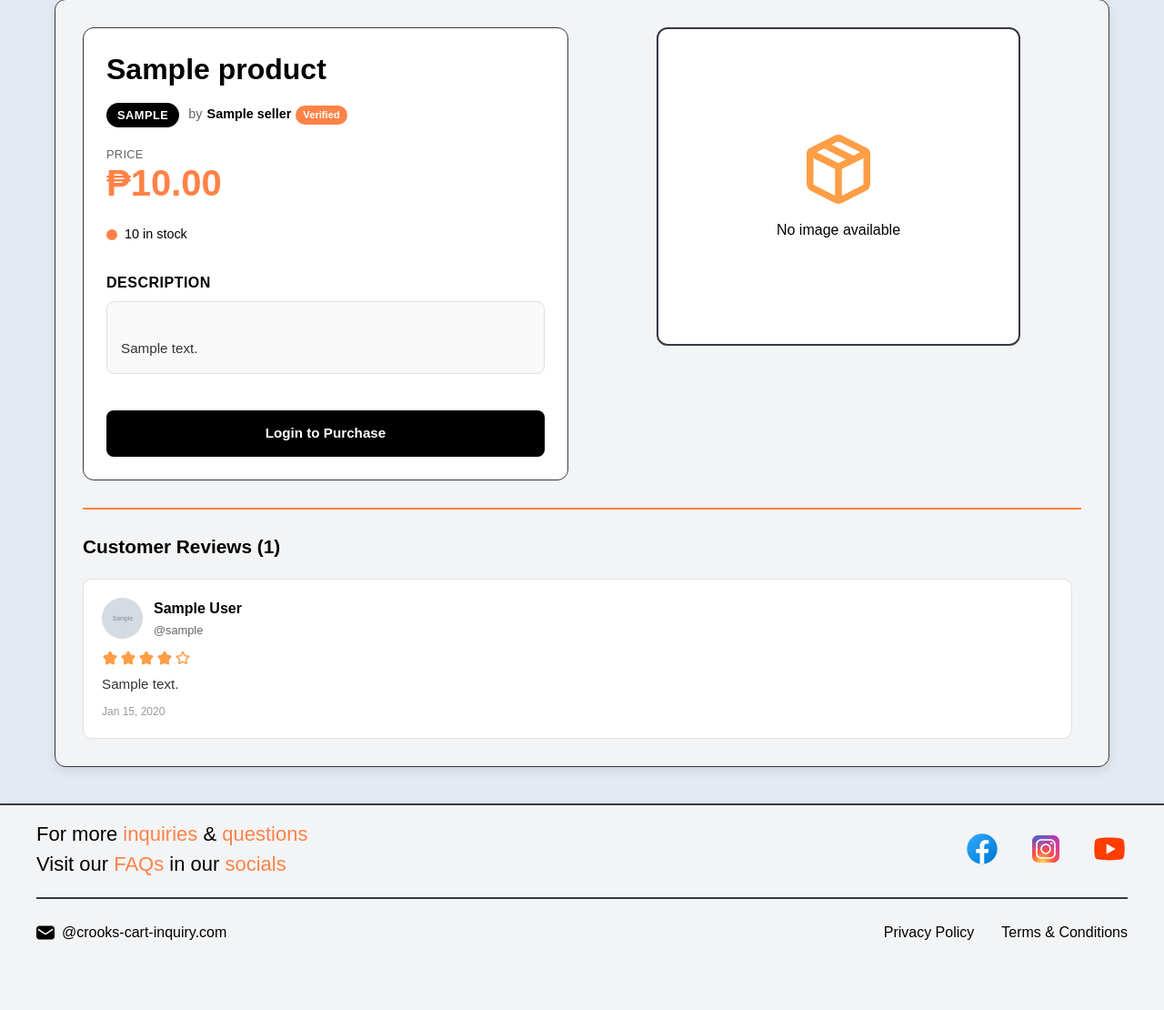
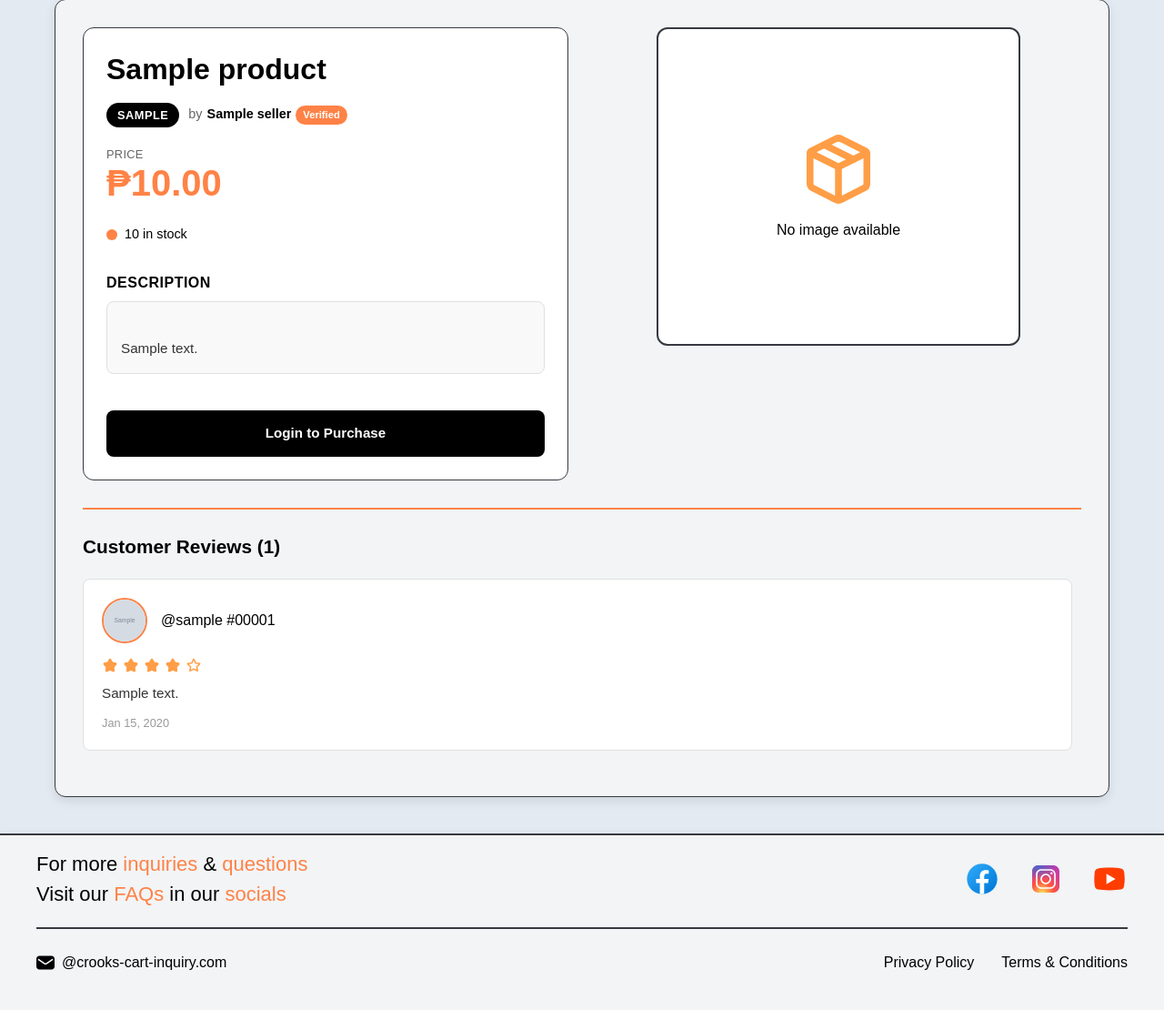
Before and after one commit to Neoubie051117/Crooks-Cart-Collectives, a PHP site: page /pages/product-detail.php?id=1 in a window 1280 px wide. Shown: the part 101-1211 px from the top of the page at 91% size. Before the commit the page ends 1134 px from the top, so only its background shows below. Run offline with PHP 8.4, Linux system fonts and the light colour scheme; tables that the repository leaves empty hold one stand-in row (values such as "Sample post"); grey boxes marked "Sample" are stand-in pictures.

Commit message:
0.0.29
Add robust image handling and fallbacks across pages: new helper functions locate thumbnails (using server-side glob via data-storage-handler), normalize asset paths for root/pages contexts, and use a package.svg fallback. Add a global client-side image error handler and adjust hero slider selectors/behavior and header path fixes. Restrict product queries to active items with stock_quantity > 0 and update links to pages/product-detail.php. Improve review UI: include user_id, format usernames as '@username #00001', serve profile pictures via data-storage-handler with fallbacks, and add review styles. Update generated timestamps in logs and append database connection error entries; remove a redundant CSS hover rule.

```diff
--- a/pages/product-detail.php
+++ b/pages/product-detail.php
@@ -19,9 +19,9 @@ try {
     $product = $stmt->fetch(PDO::FETCH_ASSOC);
 
     if ($product) {
-        // Fetch reviews for this product with user profile and username
+        // Fetch reviews for this product with user profile
         $reviewStmt = $connection->prepare("
-            SELECT pr.*, u.first_name, u.last_name, u.username, u.profile_picture
+            SELECT pr.*, u.first_name, u.last_name, u.username, u.user_id, u.profile_picture
             FROM product_reviews pr
             JOIN users u ON pr.user_id = u.user_id
             WHERE pr.product_id = ?
@@ -37,6 +37,40 @@ try {
 if (!$product) {
     header('Location: product.php');
     exit;
+}
+
+// Helper function to format username with user ID (like @username #00001)
+function formatUsername($username, $userId) {
+    // Format: @username #00001 (padded to 5 digits)
+    return '@' . htmlspecialchars($username) . ' #' . str_pad($userId, 5, '0', STR_PAD_LEFT);
+}
+
+// Helper function to get profile picture URL
+function getProfilePictureUrl($picture) {
+    if (empty($picture)) {
+        return '../assets/image/icons/user-profile-circle.svg';
+    }
+
+    // If it's already a full URL
+    if (filter_var($picture, FILTER_VALIDATE_URL)) {
+        return $picture;
+    }
+
+    // Check if it's a path from data storage
+    if (strpos($picture, 'Crooks-Data-Storage/users/') === 0) {
+        return '../database/data-storage-handler.php?action=serve&path=' . urlencode($picture);
+    }
+
+    // If it's a relative path
+    if (strpos($picture, '../') === 0) {
+        return $picture;
+    }
+
+    if (strpos($picture, 'assets/') === 0) {
+        return '../' . $picture;
+    }
+
+    return $picture;
 }
 
 // Determine media files
@@ -79,6 +113,86 @@ if (empty($thumbnailUrls)) {
     <link rel="stylesheet" href="../styles/header.css">
     <link rel="stylesheet" href="../styles/product-detail.css">
     <link rel="stylesheet" href="../styles/footer.css">
+    <style>
+    /* Review section fixes */
+    .review-card {
+        display: flex;
+        flex-direction: column;
+        padding: 20px;
+        border: 1px solid #e0e0e0;
+        border-radius: 8px;
+        margin-bottom: 20px;
+        background: #ffffff;
+    }
+
+    .review-header {
+        display: flex;
+        align-items: center;
+        gap: 15px;
+        margin-bottom: 15px;
+    }
+
+    .reviewer-profile {
+        width: 50px;
+        height: 50px;
+        border-radius: 50%;
+        overflow: hidden;
+        background: #f5f5f5;
+        display: flex;
+        align-items: center;
+        justify-content: center;
+        border: 2px solid #FF8246;
+    }
+
+    .reviewer-profile img {
+        width: 100%;
+        height: 100%;
+        object-fit: cover;
+    }
+
+    .reviewer-info {
+        display: flex;
+        flex-direction: column;
+    }
+
+    .reviewer-username {
+        font-size: 1rem;
+        color: #000000;
+    }
+
+    .review-rating {
+        display: flex;
+        gap: 5px;
+        margin-bottom: 10px;
+    }
+
+    .star {
+        width: 18px;
+        height: 18px;
+        filter: brightness(0) saturate(100%) invert(59%) sepia(96%) saturate(374%) hue-rotate(338deg) brightness(101%) contrast(101%);
+    }
+
+    .review-comment {
+        color: #333333;
+        line-height: 1.6;
+        margin-bottom: 10px;
+        font-size: 0.95rem;
+    }
+
+    .review-date {
+        font-size: 0.8rem;
+        color: #999999;
+    }
+
+    .no-reviews-message {
+        text-align: center;
+        padding: 40px;
+        background: #f5f5f5;
+        border-radius: 8px;
+        color: #666666;
+        font-size: 1rem;
+    }
+    </style>
 </head>
 
 <body>
@@ -184,7 +298,7 @@ if (empty($thumbnailUrls)) {
                                 <span class="btn-text">Buy Now</span>
                             </button>
                             <?php else: ?>
-                            <a href="sign-in.php?redirect=<?php echo urlencode('product-details.php?id=' . $product['product_id']); ?>"
+                            <a href="sign-in.php?redirect=<?php echo urlencode('product-detail.php?id=' . $product['product_id']); ?>"
                                 class="btn btn-primary login-to-purchase-btn">
                                 <span class="btn-text">Login to Purchase</span>
                             </a>
@@ -194,7 +308,7 @@ if (empty($thumbnailUrls)) {
                 </div>
             </div>
 
-            <!-- Reviews Section (full width below) -->
+            <!-- Reviews Section (full width below) - FIXED: Only show username with user ID, no full name -->
             <div class="reviews-section">
                 <h2 class="reviews-title">Customer Reviews (<?php echo count($reviews); ?>)</h2>
 
@@ -208,20 +322,16 @@ if (empty($thumbnailUrls)) {
                     <div class="review-card">
                         <div class="review-header">
                             <div class="reviewer-profile">
-                                <?php if (!empty($review['profile_picture'])): ?>
-                                <img src="<?php echo htmlspecialchars($review['profile_picture']); ?>"
-                                    alt="<?php echo htmlspecialchars($review['first_name']); ?>"
+                                <?php
+                                $profilePic = getProfilePictureUrl($review['profile_picture'] ?? '');
+                                ?>
+                                <img src="<?php echo htmlspecialchars($profilePic); ?>"
+                                    alt="<?php echo htmlspecialchars($review['username']); ?>"
                                     onerror="this.onerror=null; this.src='../assets/image/icons/user-profile-circle.svg';">
-                                <?php else: ?>
-                                <img src="../assets/image/icons/user-profile-circle.svg" alt="Profile">
-                                <?php endif; ?>
                             </div>
                             <div class="reviewer-info">
-                                <div class="reviewer-name">
-                                    <?php echo htmlspecialchars($review['first_name'] . ' ' . $review['last_name']); ?>
-                                </div>
                                 <div class="reviewer-username">
-                                    @<?php echo htmlspecialchars($review['username']); ?>
+                                    <?php echo formatUsername($review['username'], $review['user_id']); ?>
                                 </div>
                             </div>
                         </div>
--- a/styles/product-detail.css
+++ b/styles/product-detail.css
@@ -381,10 +381,7 @@ body {
     color: #ffffff;
 }
 
-.btn-primary:hover:not(:disabled) {
-    background: #e66a2e;
-    box-shadow: 0 4px 12px rgba(255, 130, 70, 0.3);
-}
+
 
 .btn-secondary {
     background: #000000;
```
Also changed, not shown: 3 other files.
